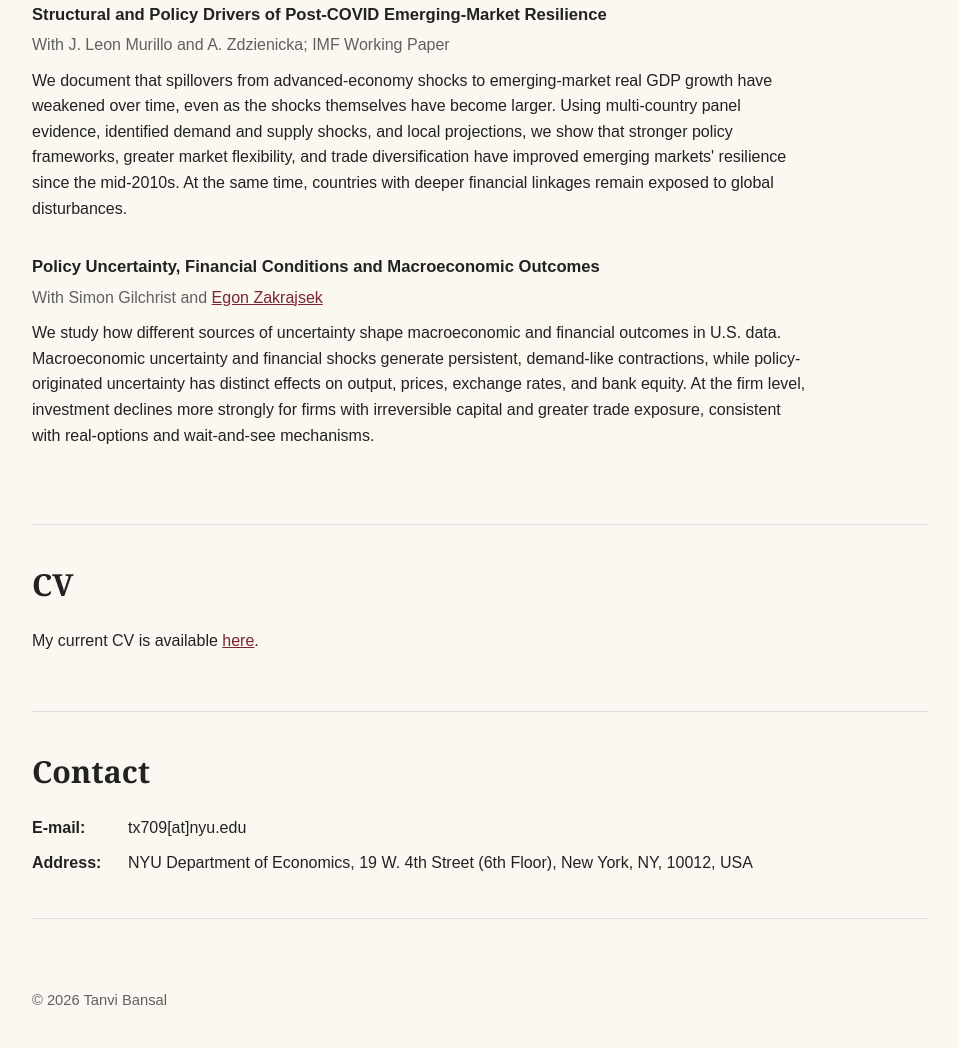
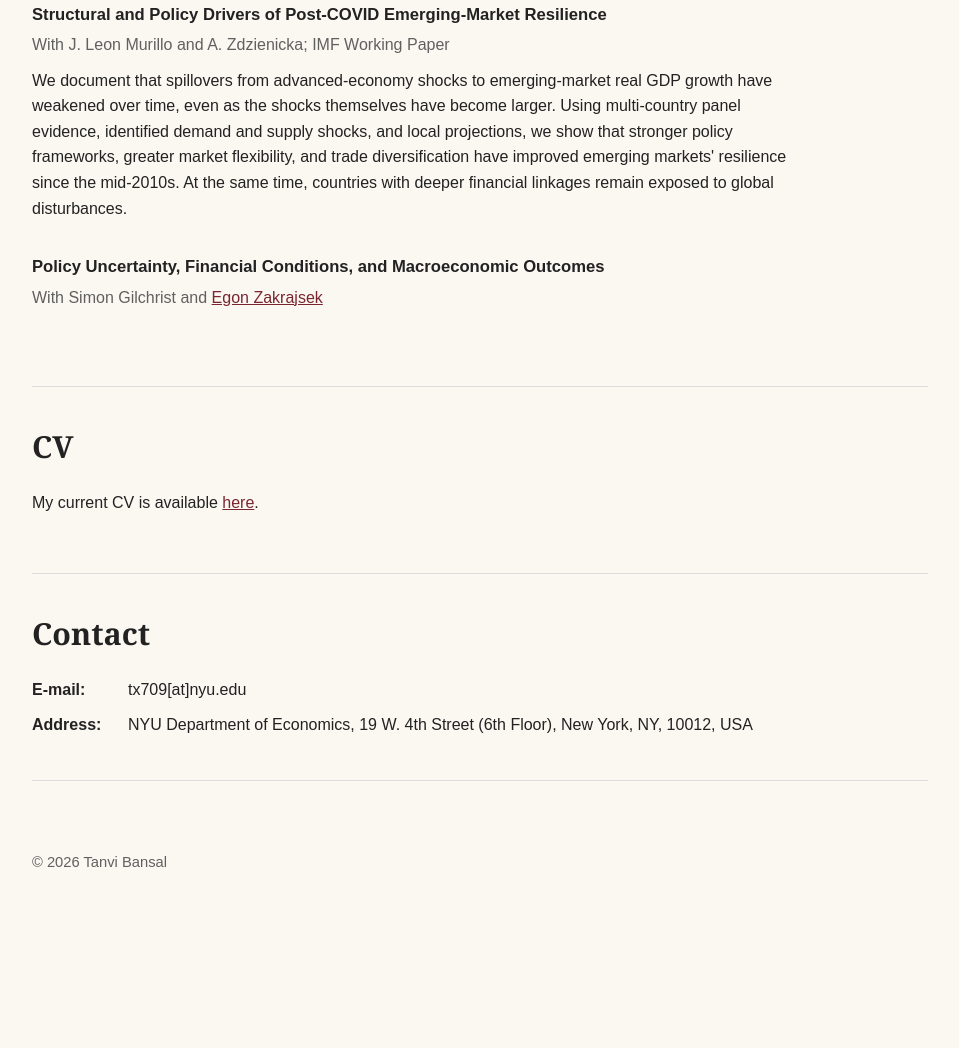
Before and after one commit to tanvitbansal/tanvitbansal.github.io, a plain HTML site: page index.html in a window 1280 px wide. Shown: the part 1309-2357 px from the top of the page, without its empty margins (160-1119 px from the left). After the commit the page ends 2219 px from the top, so only its background shows below. Drawn offline with Linux system fonts and the light colour scheme.

Commit message:
Fix article title and remove description
Updated the title of an article and removed its description.

```diff
--- a/index.html
+++ b/index.html
@@ -411,21 +411,12 @@
         </article>
 
         <article class="paper">
-          <h3>Policy Uncertainty, Financial Conditions and Macroeconomic Outcomes</h3>
+          <h3>Policy Uncertainty, Financial Conditions, and Macroeconomic Outcomes</h3>
           <p class="paper-meta">
             With Simon Gilchrist and
             <a href="https://www.bostonfed.org/people/bank/egon-zakrajsek.aspx" target="_blank" rel="noopener">
               Egon Zakrajsek
             </a>
-          </p>
-          <p>
-            We study how different sources of uncertainty shape macroeconomic and
-            financial outcomes in U.S. data. Macroeconomic uncertainty and financial
-            shocks generate persistent, demand-like contractions, while policy-originated
-            uncertainty has distinct effects on output, prices, exchange rates, and bank
-            equity. At the firm level, investment declines more strongly for firms with
-            irreversible capital and greater trade exposure, consistent with real-options
-            and wait-and-see mechanisms.
           </p>
         </article>
       </section>
```
